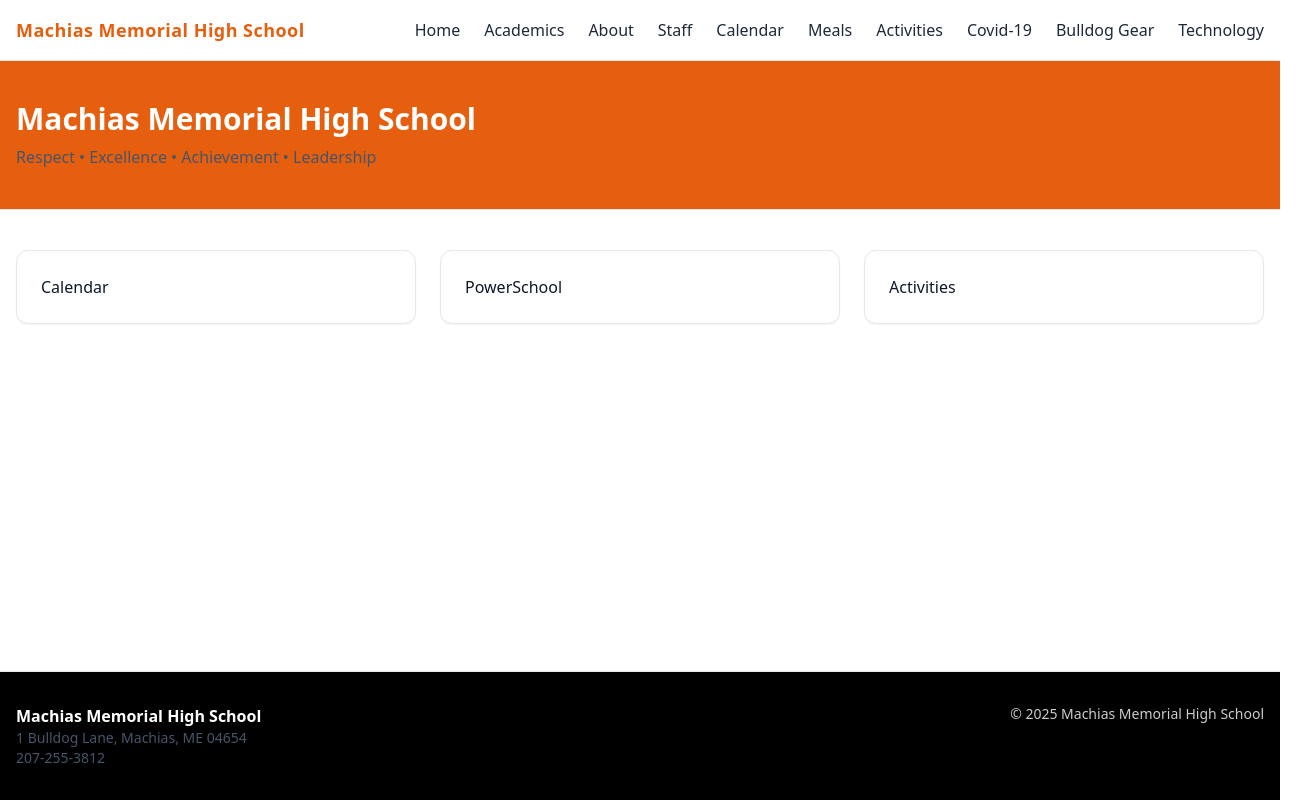
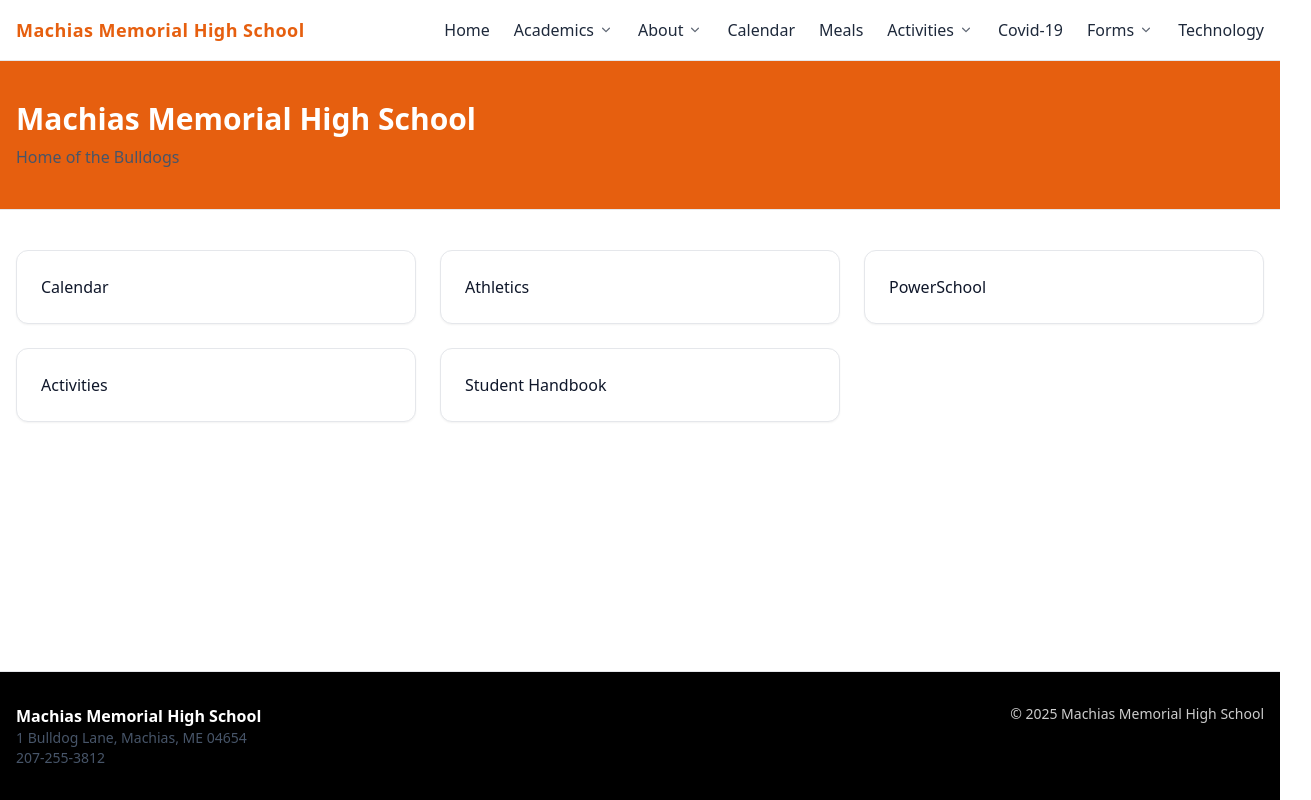
Before and after one commit to jaimie-mmhs/bulldogs, an Astro site: page / in a window 1280 px wide. Shown: the whole page, 1311 px wide, since content can reach past the window. Built offline with nearby package versions, Linux system fonts and the light colour scheme; Astro itself is replaced by a stand-in of ours.

Commit message:
added menus

```diff
--- a/src/components/Header.astro
+++ b/src/components/Header.astro
@@ -7,7 +7,25 @@ const nav = site.nav;
     <a href="/" class="font-semibold text-lg tracking-wide text-bulldog-orange">{site.name}</a>
     <nav class="hidden md:flex gap-6">
       {nav.map((item) => (
-        <a class="hover:text-bulldog-orange" href={item.href}>{item.label}</a>
+        item.children ? (
+          <div class="relative group">
+            <a href={item.href ?? '#'} class="hover:text-bulldog-orange inline-flex items-center">
+              {item.label}
+              <svg viewBox="0 0 20 20" fill="currentColor" aria-hidden="true" class="ml-1 h-4 w-4 opacity-70 group-hover:opacity-100"><path d="M5.23 7.21a.75.75 0 011.06.02L10 10.94l3.71-3.71a.75.75 0 111.06 1.06l-4.24 4.24a.75.75 0 01-1.06 0L5.21 8.29a.75.75 0 01.02-1.08z"/></svg>
+            </a>
+            <div class="invisible opacity-0 group-hover:visible group-hover:opacity-100 transition pointer-events-none group-hover:pointer-events-auto absolute left-0 mt-2 min-w-[14rem] rounded-xl border bg-white shadow-lg">
+              <ul class="py-2">
+                {item.children.map((child) => (
+                  <li>
+                    <a class="block px-4 py-2 text-sm hover:bg-slate-50 hover:text-bulldog-orange" href={child.href}>{child.label}</a>
+                  </li>
+                ))}
+              </ul>
+            </div>
+          </div>
+        ) : (
+          <a class="hover:text-bulldog-orange" href={item.href}>{item.label}</a>
+        )
       ))}
     </nav>
   </div>
--- a/src/pages/index.astro
+++ b/src/pages/index.astro
@@ -3,10 +3,12 @@ import Base from '~/layouts/BaseLayout.astro';
 import PageHero from '~/components/PageHero.astro';
 ---
 <Base title="Home">
-  <PageHero title="Machias Memorial High School" subtitle="Respect • Excellence • Achievement • Leadership" />
+  <PageHero title="Machias Memorial High School" subtitle="Home of the Bulldogs" />
   <section class="mx-auto max-w-7xl px-4 py-10 grid gap-6 md:grid-cols-3">
     <a class="border rounded-xl p-6 bg-white shadow-sm hover:shadow-md" href="/calendar">Calendar</a>
+    <a class="border rounded-xl p-6 bg-white shadow-sm hover:shadow-md" href="https://www.bulldogathletics1.com/">Athletics</a>
     <a class="border rounded-xl p-6 bg-white shadow-sm hover:shadow-md" href="https://aos96.powerschool.com/public/">PowerSchool</a>
     <a class="border rounded-xl p-6 bg-white shadow-sm hover:shadow-md" href="/activities">Activities</a>
+    <a class="border rounded-xl p-6 bg-white shadow-sm hover:shadow-md"  href="https://docs.google.com/document/d/1SS0neju6cQq42slGNz3x3HSrtkfqMX4d7Q1a9dx7cqE/preview?tab=t.0">Student Handbook</a>
   </section>
 </Base>
--- a/src/site.config.ts
+++ b/src/site.config.ts
@@ -6,14 +6,33 @@ export const site = {
   email: 'info@mmhsbulldogs.org',
   nav: [
     { label: 'Home', href: '/' },
-    { label: 'Academics', href: '/academics' },
-    { label: 'About', href: '/about' },
-    { label: 'Staff', href: '/about/staff' },
+    { label: 'Academics', href: '/academics', children: [
+      { label: 'Library', href: '/academics/library' },
+      { label: 'CTE', href: '/academics/cte' },
+      { label: 'Special Education', href: '/about/special-education,' },
+      { label: 'JMG', href: '/academics/jmg' },
+      { label: 'Guidance', href: '/academics/guidance' }
+    ] },
+    { label: 'About', href: '/about', children: [
+      { label: 'Mission', href: '/about/mission' },
+      { label: 'History', href: '/about/history' },
+      { label: 'Staff', href: '/about/staff' },
+      { label: 'Bulldog Gear', href: '/about/gear' },
+      { label: 'Map', href: '/about/map' }
+    ]},
+
     { label: 'Calendar', href: '/calendar' },
     { label: 'Meals', href: '/meals' },
-    { label: 'Activities', href: '/activities' },
+    { label: 'Activities', href: '/activities', children: [
+      { label: 'Clubs', href: '/activities/clubs' },
+      { label: 'Athletics', href: '/activities/athletics' }
+    ] },
     { label: 'Covid-19', href: '/covid' },
-    { label: 'Bulldog Gear', href: '/gear' },
+    { label: 'Forms', href: '/forms', children: [
+      { label: 'Change of Address', href: 'https://forms.gle/DttSs3cXXvytjUNi9' },
+      { label: 'SAT Saturday Registration', href: 'https://www.collegeboard.org/' },
+      { label: 'Student Emergency Form', href: 'https://forms.gle/ws3bMPCUqmBwjekTA' }
+    ] },
     { label: 'Technology', href: '/tech'}
   ]
 };
```
Also changed, not shown: src/pages/about/staff.astro (+4 -4 lines).
